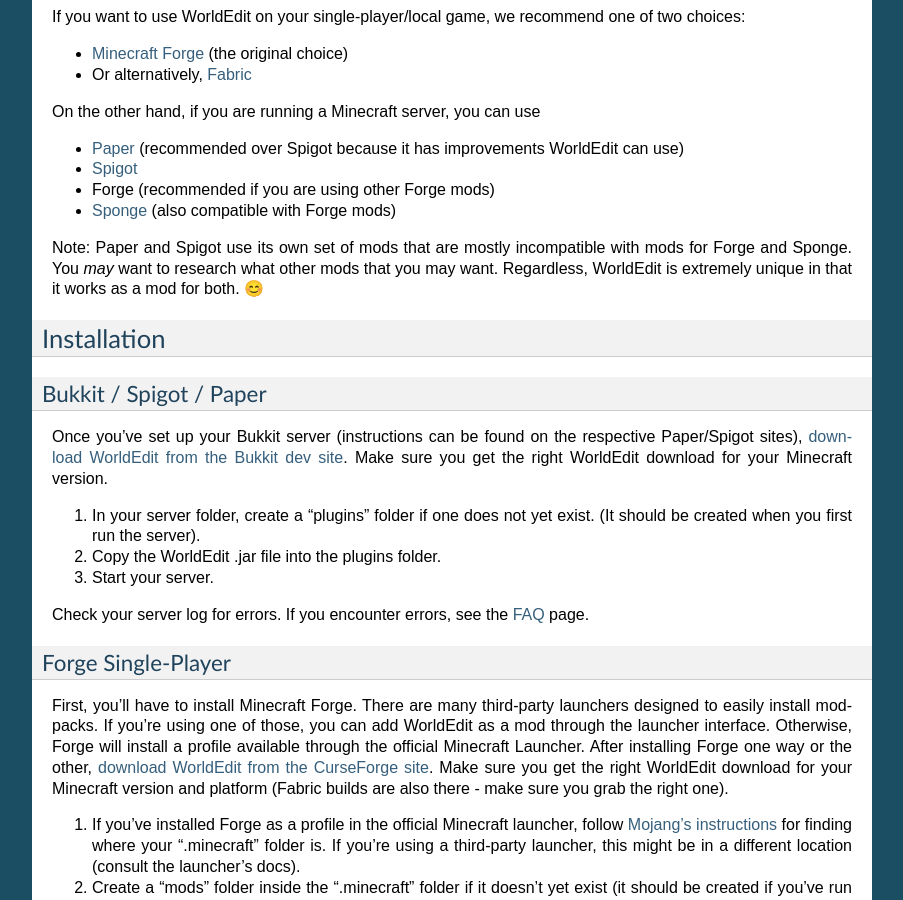
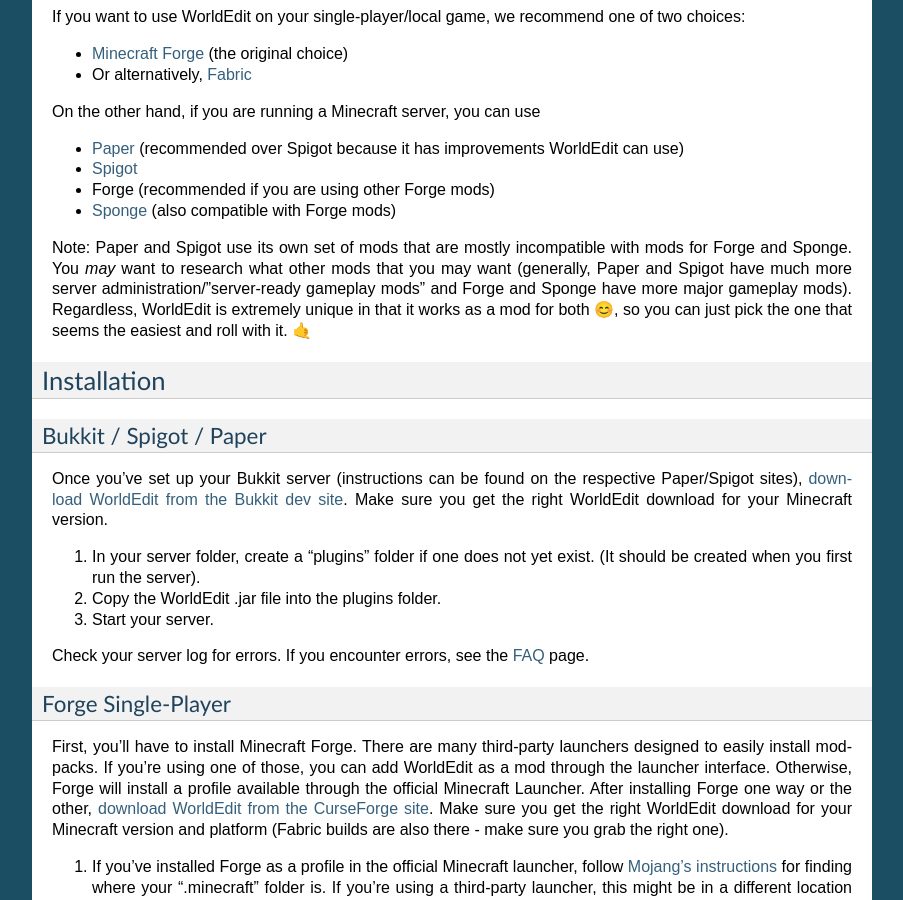
Before and after one commit to EngineHub/WorldEditDocs, a Sphinx documentation site: the page built from source/install.rst, in a window 1280 px wide and 900 px high, scrolled down 556 px. Shown: the whole window, without its empty margins (198-1101 px from the left). Built offline with Sphinx 7.4.7, drawn with Linux system fonts in a browser that asks for light colours.

Commit message:
Mention the types of mods available.

```diff
--- a/source/install.rst
+++ b/source/install.rst
@@ -30,7 +30,7 @@
 * Forge (recommended if you are using other Forge mods)
 * `Sponge <https://www.spongepowered.org/>`_ (also compatible with Forge mods)
 
-Note: Paper and Spigot use its own set of mods that are mostly incompatible with mods for Forge and Sponge. You *may* want to research what other mods that you may want. Regardless, WorldEdit is extremely unique in that it works as a mod for both. 😊
+Note: Paper and Spigot use its own set of mods that are mostly incompatible with mods for Forge and Sponge. You *may* want to research what other mods that you may want (generally, Paper and Spigot have much more server administration/"server-ready gameplay mods" and Forge and Sponge have more major gameplay mods). Regardless, WorldEdit is extremely unique in that it works as a mod for both 😊, so you can just pick the one that seems the easiest and roll with it. 🤙
 
 Installation
 =============
```
